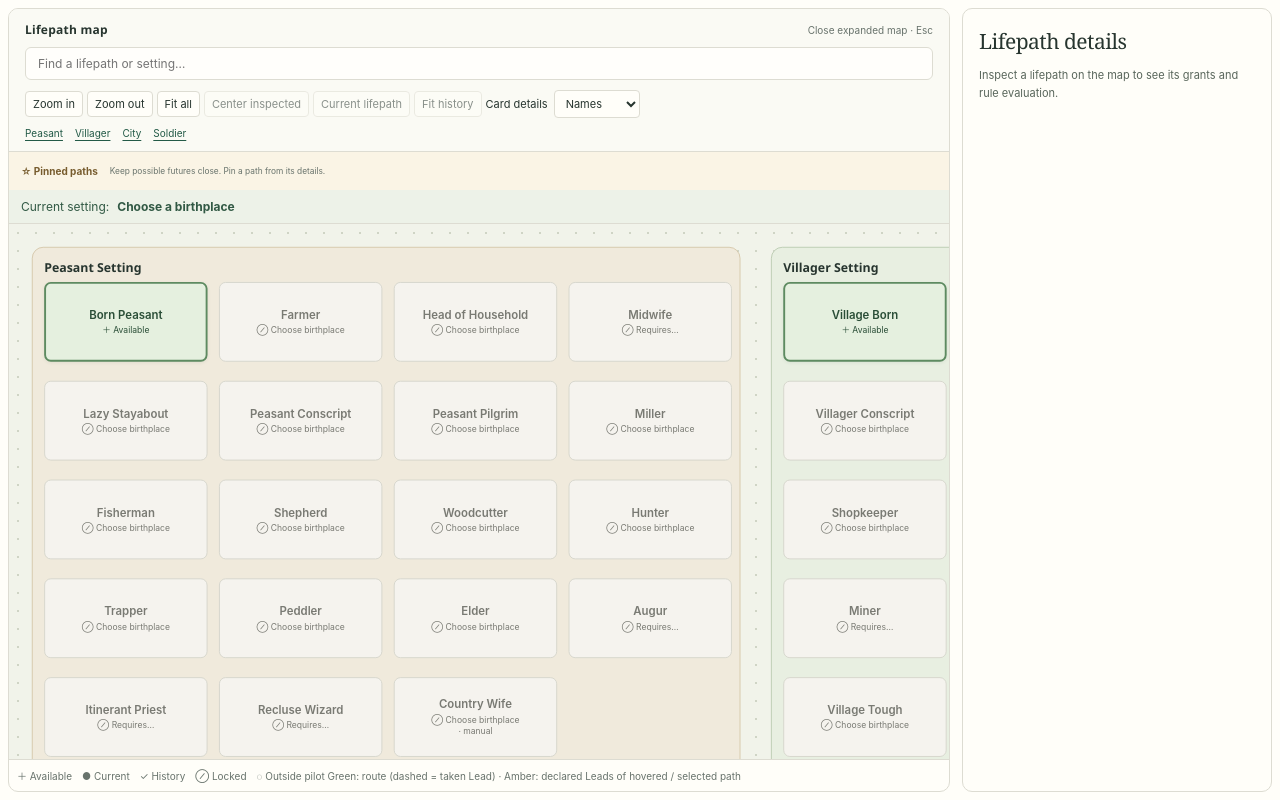
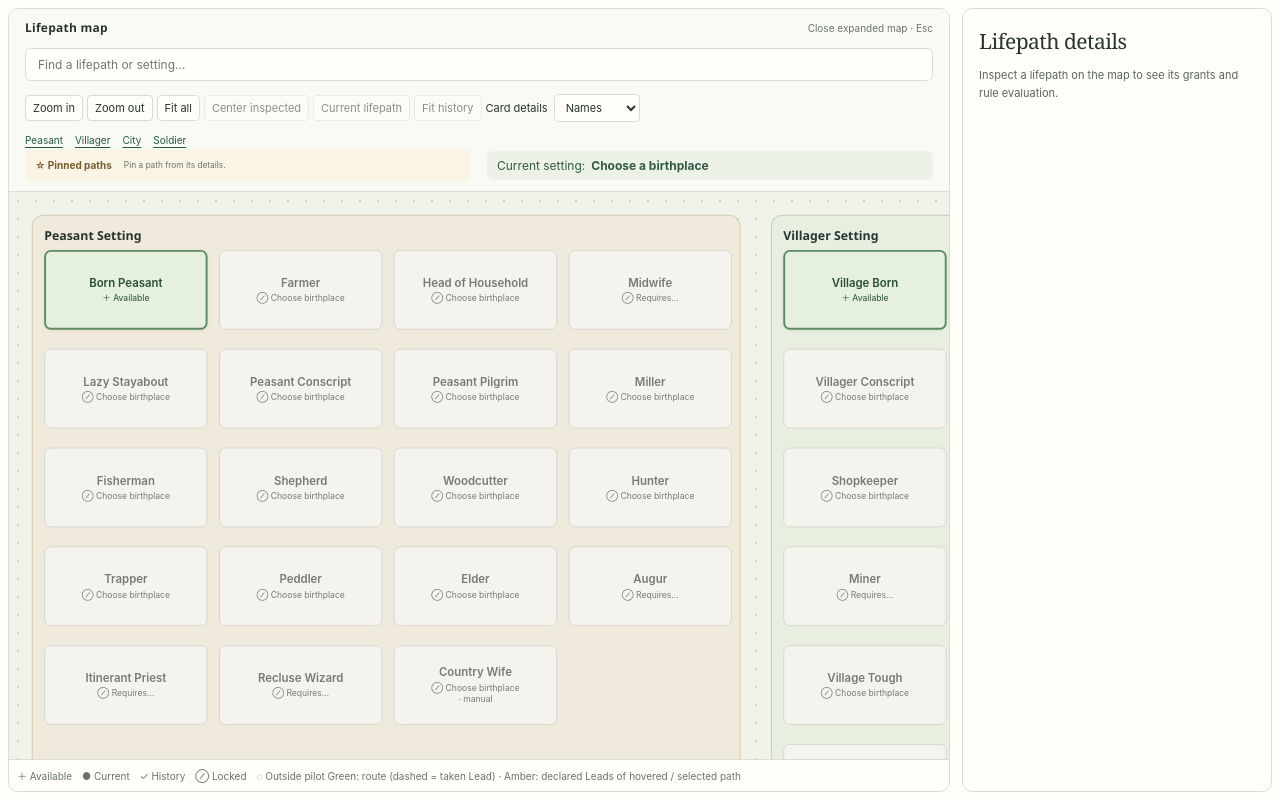
Before and after one commit to langepok/Burning-Wheel-Character-Puncher, a React (Vite) app: page / in a window 1280 px wide. Both pictures are taken after a click on the button "Expand map". Shown: the top 800 px of the page. Built offline with nearby package versions, Linux system fonts and the light colour scheme.

Commit message:
Move pins and current setting into expanded map toolbar

```diff
--- a/src/ui/App.tsx
+++ b/src/ui/App.tsx
@@ -242,6 +242,7 @@ export function App() {
           </ul>}
         </section>
         <section className="map-panel" aria-labelledby="map-title">
+          <div className="map-toolbar">
           <div className="map-heading"><div className="map-title-row"><h2 id="map-title">Lifepath map</h2><button onClick={()=>setExpanded(!expanded)}>{expanded?'Close expanded map · Esc':'Expand map'}</button></div>
             <div className="map-search"><input aria-label="Search lifepaths" placeholder="Find a lifepath or setting…" value={query} onChange={e=>setQuery(e.target.value)}/>
             {query&&<div className="search-results">{paths.filter(p=>(p.sourceName+' '+getLifepathDisplayLabel(p,catalog)+' '+settingName(p.settingId)).toLowerCase().includes(query.toLowerCase())).map(p=><button key={p.variantId} onClick={()=>{setInspected(p.variantId);focusPoint(layout.points.get(p.variantId)!);setQuery('');}}>{getLifepathDisplayLabel(p,catalog)}<small>{settingName(p.settingId)}</small></button>)}{!paths.some(p=>(p.sourceName+' '+getLifepathDisplayLabel(p,catalog)+' '+settingName(p.settingId)).toLowerCase().includes(query.toLowerCase()))&&<p>No matching lifepaths.</p>}</div>}</div>
@@ -253,8 +254,9 @@ export function App() {
             <button type="button" disabled={!currentId} onClick={()=>focusPoint(layout.points.get(currentId!)!)}>Current lifepath</button><button type="button" disabled={!routePoints.length} onClick={fitRoute}>Fit history</button>
             <label className="density-label">Card details <select aria-label="Map detail density" value={density} onChange={e=>setDensity(e.target.value)}><option value="names">Names</option><option value="grants">Grants</option><option value="extended">Extended</option></select></label>
           </div><div className="setting-shortcuts">{layout.regions.filter(r=>r.paths.length).map(r=><button key={r.setting.id} onClick={()=>{const scale=.9;setCamera({scale,x:40-r.x*scale,y:24-r.y*scale});}}>{r.setting.uiQualifier}</button>)}</div></div>
-      <div className="pinned-tray"><strong>☆ Pinned paths</strong>{pins.length?pins.map(id=><span key={id}><button onClick={()=>{setInspected(id);focusPoint(layout.points.get(id)!);}}>{getLifepathDisplayLabel(catalog.lifepaths.get(id)!,catalog)}</button><button aria-label={'Unpin '+id} onClick={()=>togglePin(id)}>×</button></span>):<small>Keep possible futures close. Pin a path from its details.</small>}{pins.length>0&&<button onClick={()=>setDraft({...draft,pins:[]})}>Clear pinned</button>}</div>
+      <div className="pinned-tray"><strong>☆ Pinned paths</strong>{pins.length?pins.map(id=><span key={id}><button onClick={()=>{setInspected(id);focusPoint(layout.points.get(id)!);}}>{getLifepathDisplayLabel(catalog.lifepaths.get(id)!,catalog)}</button><button aria-label={'Unpin '+id} onClick={()=>togglePin(id)}>×</button></span>):<small>Pin a path from its details.</small>}{pins.length>0&&<button onClick={()=>setDraft({...draft,pins:[]})}>Clear pinned</button>}</div>
           <div className="map-context" role="status">{progress.leadPending?<>Lead taken → <strong>{settingName(progress.settingId!)}</strong>. Choose an available lifepath here; other requirements still apply.</>:<>Current setting: <strong>{progress.settingId?settingName(progress.settingId):'Choose a birthplace'}</strong></>}{camera.scale<.6&&<span>Overview · use a setting shortcut to read its cards</span>}</div>
+          </div>
           <div className="map-viewport" aria-label="Lifepath map" ref={viewport}
             onPointerDown={event=>{if(event.button!==0)return;event.preventDefault();suppressNodeClick.current=false;drag.current={x:event.clientX,y:event.clientY,startX:event.clientX,startY:event.clientY,moved:false};}}
             onPointerMove={event=>{const d=drag.current;if(!d)return;if(!d.moved&&Math.hypot(event.clientX-d.startX,event.clientY-d.startY)<5)return;
--- a/src/ui/app.css
+++ b/src/ui/app.css
@@ -262,3 +262,53 @@ h3{font-family:Georgia,serif;font-weight:500;}
 .choice-row label{padding:12px 16px;background:#fff4d8;border:1px solid #cead62;border-left:4px solid #ad7927;border-radius:7px;font-weight:600;}.choice-row select{margin-left:12px;min-width:140px;}.choice-row label:has(select:valid){color:var(--ink);}
 .general-opening-note{grid-column:1/-1;border-left:3px solid #bd8b36;background:#fff6e3;padding:8px;font-size:11px;line-height:1.45;}.pool-guidance{flex:1;max-width:420px;font-size:12px;line-height:1.5;color:var(--muted);}.pool-guidance strong{display:block;color:var(--ink);}
 .history-grants{margin:7px 0;font-size:11px;line-height:1.5;}.history-grants summary{cursor:pointer;color:#466c54;}.history-grants p{margin:6px 0;font-size:11px;}.history-grants small{font-size:10px;}
+
+.map-toolbar { display: contents; }
+.map-expanded .map-toolbar {
+  display: grid;
+  grid-template-columns: max-content minmax(0, 1fr) minmax(175px, .65fr);
+  grid-template-areas:
+    "title title title"
+    "search search search"
+    "controls pins setting"
+    "shortcuts pins setting";
+  align-items: center;
+  column-gap: 16px;
+  padding: 10px 16px;
+  background: #fafaf4;
+  border-bottom: 1px solid var(--line);
+}
+.map-expanded .map-toolbar .map-heading { display: contents; }
+.map-expanded .map-title-row { grid-area: title; }
+.map-expanded .map-search { grid-area: search; }
+.map-expanded .map-controls { grid-area: controls; }
+.map-expanded .setting-shortcuts { grid-area: shortcuts; }
+.map-expanded .pinned-tray {
+  grid-area: pins;
+  flex-wrap: nowrap;
+  overflow-x: auto;
+  padding: 6px 10px;
+  min-height: 32px;
+  border-radius: 6px;
+}
+.map-expanded .pinned-tray > * { flex: none; white-space: nowrap; }
+.map-expanded .map-context {
+  grid-area: setting;
+  align-content: center;
+  gap: 3px 6px;
+  padding: 7px 10px;
+  border: 0;
+  border-radius: 6px;
+}
+@media (max-width: 1460px) {
+  .map-expanded .map-toolbar {
+    grid-template-columns: minmax(0, 1fr) minmax(0, 1fr);
+    grid-template-areas:
+      "title title"
+      "search search"
+      "controls controls"
+      "shortcuts shortcuts"
+      "pins setting";
+    row-gap: 3px;
+  }
+}
```
